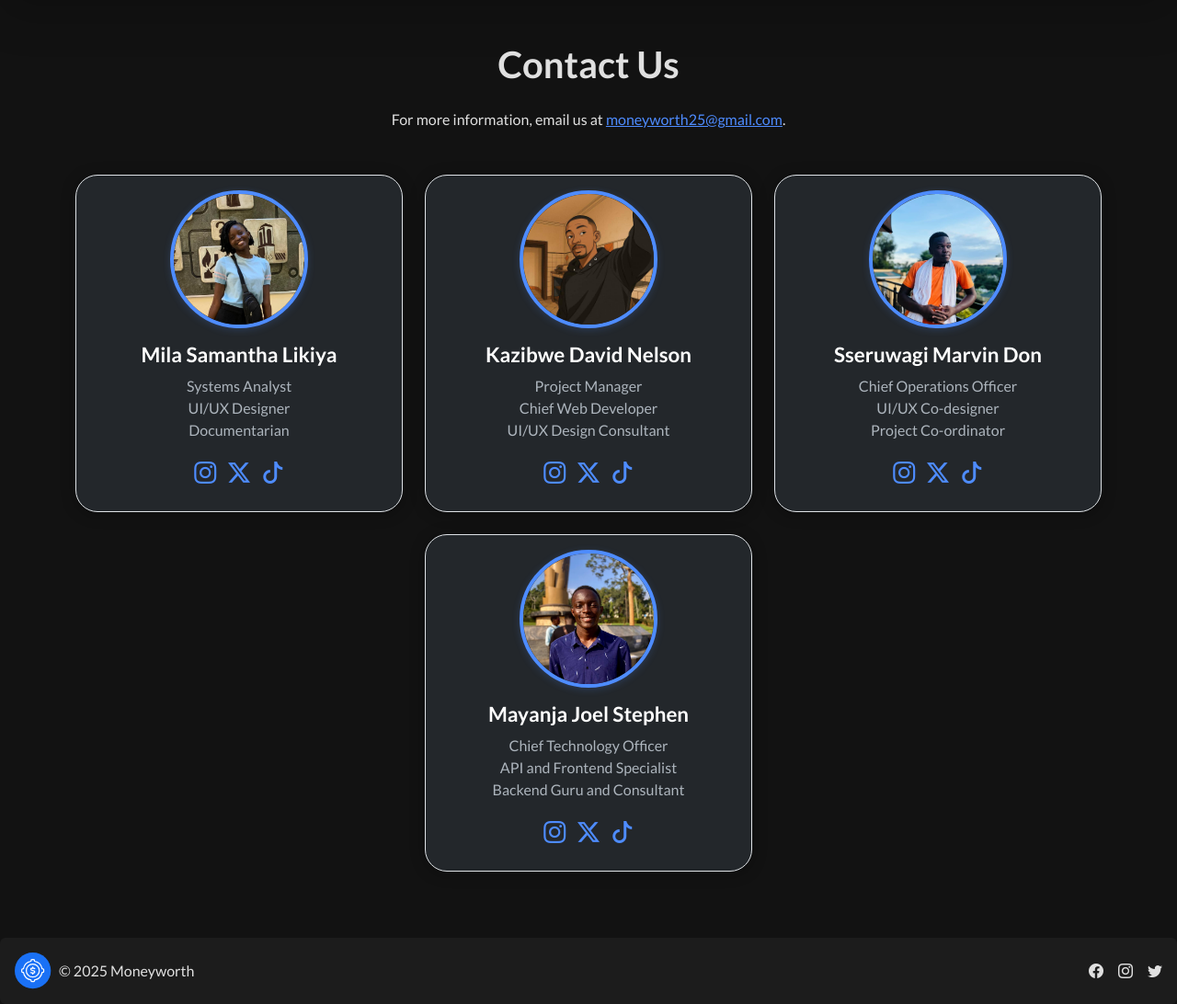
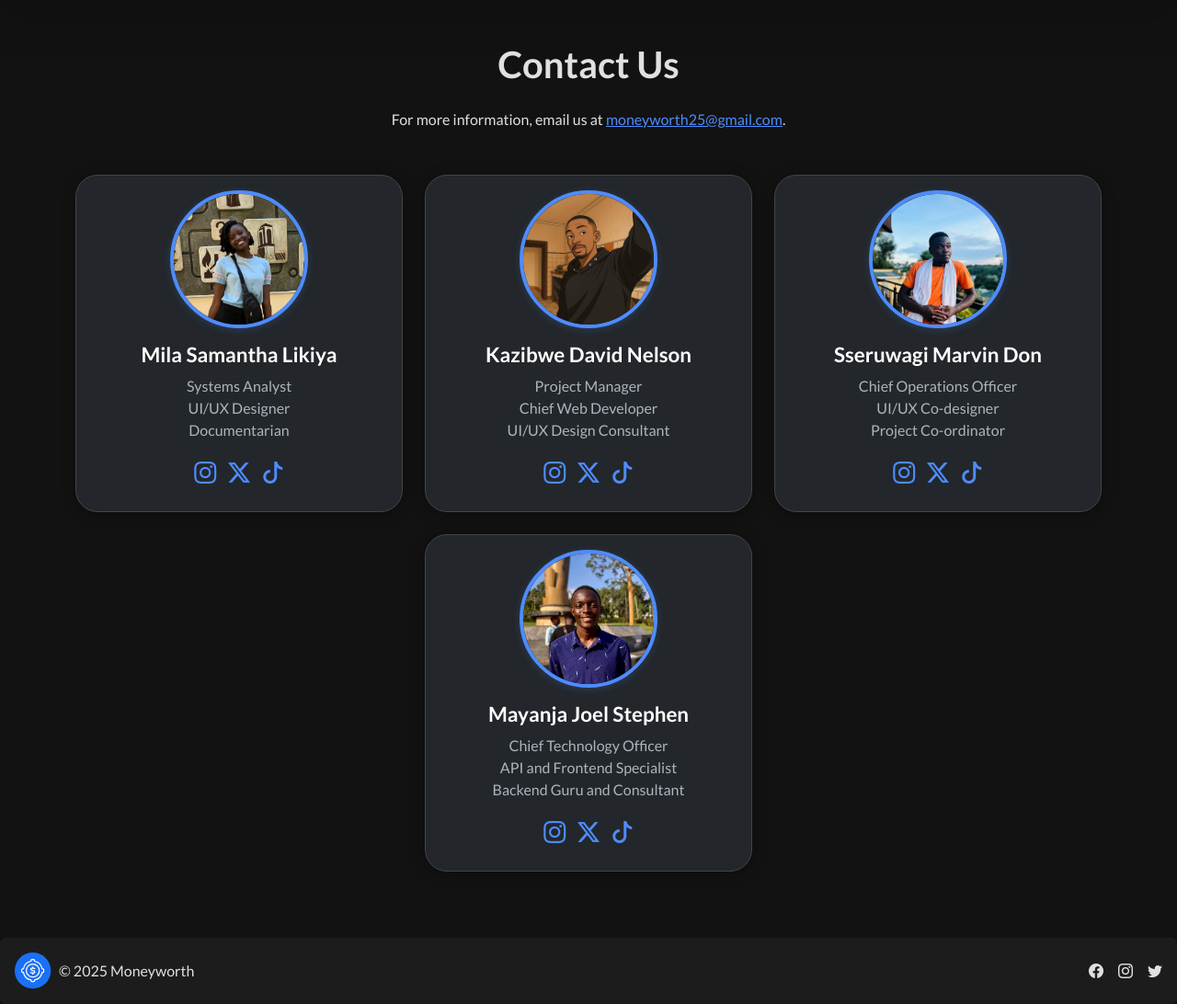
Before and after one commit to Goodvibes74/SDP_website, a Django app: page /contact/ in a window 1280 px wide. Shown: the part 82-1174 px from the top of the page at 92% size. Run offline with Django 5.2, Linux system fonts and the light colour scheme; some libraries are stand-ins or nearby versions.

Commit message:
Add borders to containers in sale-related templates for improved visual separation

```diff
--- a/sdp_project/templates/core/browse_sale.html
+++ b/sdp_project/templates/core/browse_sale.html
@@ -4,7 +4,7 @@
 {% block title %}Sales List
 {% endblock %}
 {% block content %}
-<div class="container bg-dark text-light rounded-4 p-4 mt-4 shadow-lg">
+<div class="container bg-dark border border-secondary text-light rounded-4 p-4 mt-4 shadow-lg">
   <div class="d-flex justify-content-between align-items-center mb-3">
     <h2 class="mb-0 text-white">Sales</h2>
     <a href="{% url 'create_sale' %}" class="btn btn-primary">
--- a/sdp_project/templates/core/contact.html
+++ b/sdp_project/templates/core/contact.html
@@ -66,7 +66,7 @@
   <div class="row g-4 justify-content-center">
     <!-- Profile Card 1 -->
     <div class="col-md-6 col-lg-4">
-      <div class="card profile-card h-100 text-center border border-secondary-subtle">
+      <div class="card profile-card h-100 text-center border border-secondary">
         <div class="card-body d-flex flex-column align-items-center">
           <img src={% static "images/mila.jpg" %} alt="User Profile" class="rounded-circle profile-img mb-3" width="150" height="150">
           <h3 class="card-title mb-2">Mila Samantha Likiya</h3>
@@ -85,7 +85,7 @@
     </div>
     <!-- Profile Card 2 -->
     <div class="col-md-6 col-lg-4">
-      <div class="card profile-card h-100 text-center border border-secondary-subtle">
+      <div class="card profile-card h-100 text-center border border-secondary">
         <div class="card-body d-flex flex-column align-items-center">
           <img src="{% static 'images/nelson.jpg'%}" alt="User Profile" class="rounded-circle profile-img mb-3" width="150" height="150">
           <h3 class="card-title mb-2">Kazibwe David Nelson</h3>
@@ -104,7 +104,7 @@
     </div>
     <!-- Profile Card 3 -->
     <div class="col-md-6 col-lg-4">
-      <div class="card profile-card h-100 text-center border border-secondary-subtle">
+      <div class="card profile-card h-100 text-center border border-secondary">
         <div class="card-body d-flex flex-column align-items-center">
           <img src={% static "images/waji.jpg" %} alt="User Profile" class="rounded-circle profile-img mb-3" width="150" height="150">
           <h3 class="card-title mb-2">Sseruwagi Marvin Don</h3>
@@ -123,7 +123,7 @@
     </div>
     <!-- Profile Card 4 -->
     <div class="col-md-6 col-lg-4">
-      <div class="card profile-card h-100 text-center border border-secondary-subtle">
+      <div class="card profile-card h-100 text-center border border-secondary">
         <div class="card-body d-flex flex-column align-items-center">
           <img src={%static "images/mayanja.jpg"%} alt="User Profile" class="rounded-circle profile-img mb-3" width="150" height="150">
           <h3 class="card-title mb-2">Mayanja Joel Stephen</h3>
--- a/sdp_project/templates/core/create_sale.html
+++ b/sdp_project/templates/core/create_sale.html
@@ -6,7 +6,7 @@
 {% endblock %}
 
 {% block content %}
-<div class="container mt-5 text-light bg-dark p-4 rounded shadow">
+<div class="container mt-5 text-light bg-dark border border-secondary p-4 rounded shadow">
   <h2 class="mb-4 text-white">{% if sale %}Edit{% else %}Create{% endif %} Sale</h2>
 
   <form action="{% if sale %}{% url 'update_sale' sale.id %}{% else %}{% url 'create_sale' %}{% endif %}" method="post">
```
